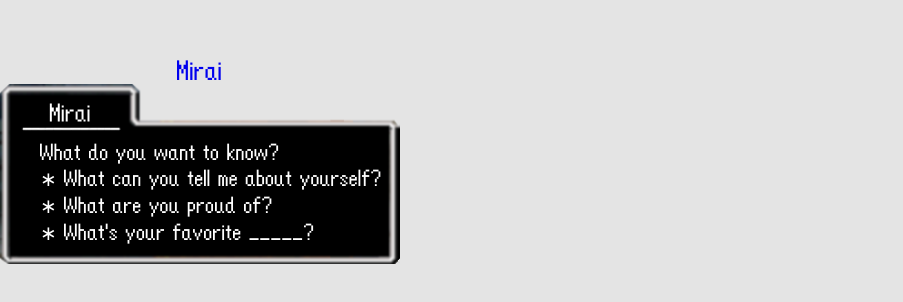
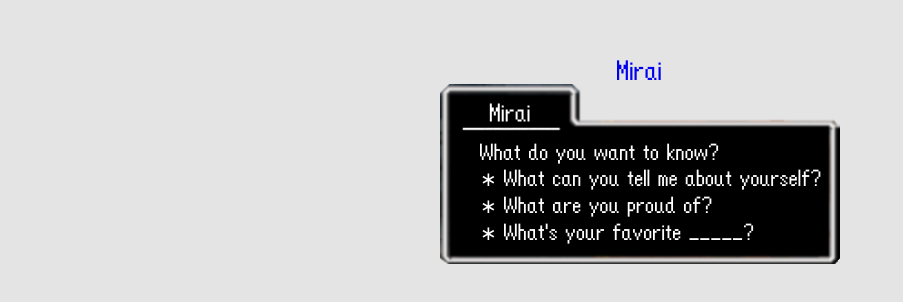
Before and after one commit to miishin/mirai, a Next.js app: page / in a window 1280 px wide. Shown: the part 106-408 px from the top of the page, without its empty margins (0-903 px from the left). Built offline with nearby package versions, Linux system fonts and the light colour scheme; a web font is replaced by a local one.

Commit message:
fix centering issue on desktop

```diff
--- a/styles/globals.css
+++ b/styles/globals.css
@@ -13,6 +13,8 @@ body {
   height: 100vh;
   max-width: 400px;
   object-fit: contain;
+  margin-right: auto;
+  margin-left: auto;
 }
 
 a {
```
